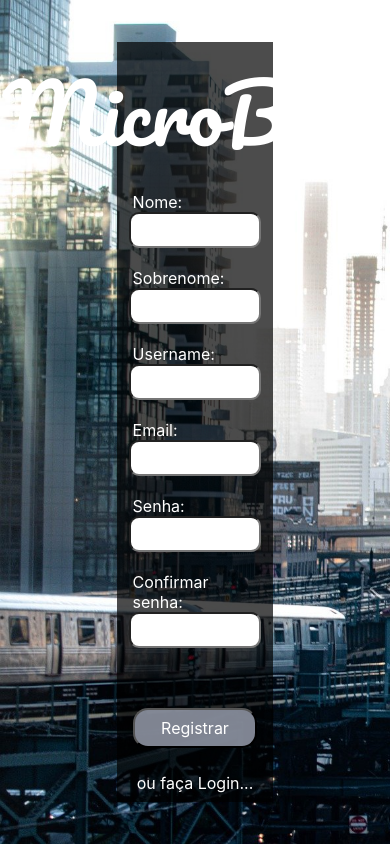
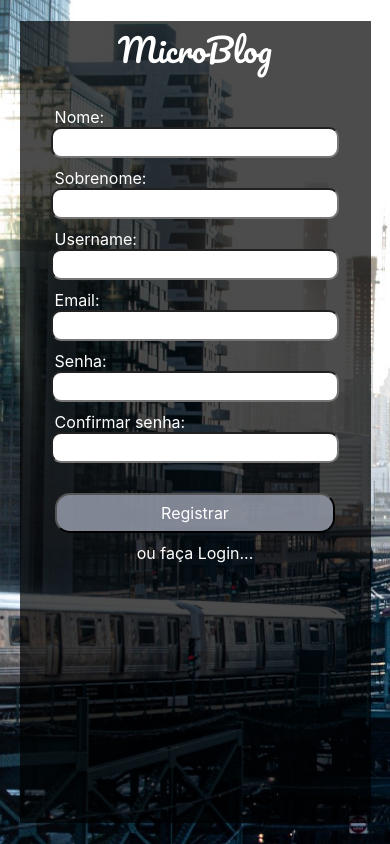
Before and after one commit to jannuzzi-m/microblog-django-angular, an Angular app in the folder microblogclient/: page /registration in a window 390 px wide. Built offline with nearby package versions, Linux system fonts and the light colour scheme.

Commit message:
added some responsiveness to the forms

```diff
--- a/microblogclient/src/app/login/login.component.css
+++ b/microblogclient/src/app/login/login.component.css
@@ -51,7 +51,7 @@
 
 #logo{
     font-family: 'Pacifico', cursive;
-    font-size: 5em;
+    font-size: 200%;
     color: #fff;
     transform: translateY(-100px);
 }
@@ -78,3 +78,14 @@ a{
 a:hover{
   text-decoration: underline;
 }
+
+@media only screen and (max-width: 1000px){
+  #form{
+    width: 50%;
+  }
+}
+@media only screen and (max-width: 600px){
+  #form{
+    width: 100%;
+  }
+}
--- a/microblogclient/src/app/registration/registration.component.css
+++ b/microblogclient/src/app/registration/registration.component.css
@@ -18,18 +18,20 @@
 
 #form {
   width: 40%;
-  height: 90%;
+  height: 95%;
   background-color: rgba(0, 0, 0, 0.7);
   display: flex;
   flex-direction: column;
   align-content: center;
   align-items: center;
+  /* overflow-x: hidden;
+  overflow-y: scroll; */
 }
 
 .input-field {
   display: flex;
   flex-direction: column;
-  padding: 10px 5px;
+  padding: 5px 5px;
   width: 100%;
 }
 
@@ -42,7 +44,7 @@
 
 .input-field input {
   border-radius: 10px;
-  height: 30px;
+  height: 25px;
   width: 80%;
 }
 
@@ -57,7 +59,7 @@ button {
     Ubuntu, Cantarell, "Open Sans", "Helvetica Neue", sans-serif;
   cursor: pointer;
   align-self: center;
-  margin-top: 50px;
+  margin-top: 25px;
 }
 .span-input-holder span {
   width: 80%;
@@ -65,19 +67,37 @@ button {
 
 #logo {
   font-family: "Pacifico", cursive;
-  font-size: 5em;
+  font-size: 200%;
   color: #fff;
   display: flex;
   justify-content: center;
+  margin-bottom: 25px;
 }
 
 a{
     color: #fff;
     font-family: -apple-system, BlinkMacSystemFont, 'Segoe UI', Roboto, Oxygen, Ubuntu, Cantarell, 'Open Sans', 'Helvetica Neue', sans-serif;
-    margin-top: 25px;
+    margin-top: 10px;
     text-decoration: none;
 }
 
 a:hover{
   text-decoration: underline;
 }
+
+@media only screen and (max-width: 1000px){
+  #form{
+    width: 80%;
+  }
+}
+@media only screen and (max-width: 600px){
+  #form{
+    width: 90%;
+  }
+}
+@media only screen and (max-height: 550px){
+  #form{
+    overflow-y: scroll;
+    overflow-x: hidden;
+  }
+}
```
